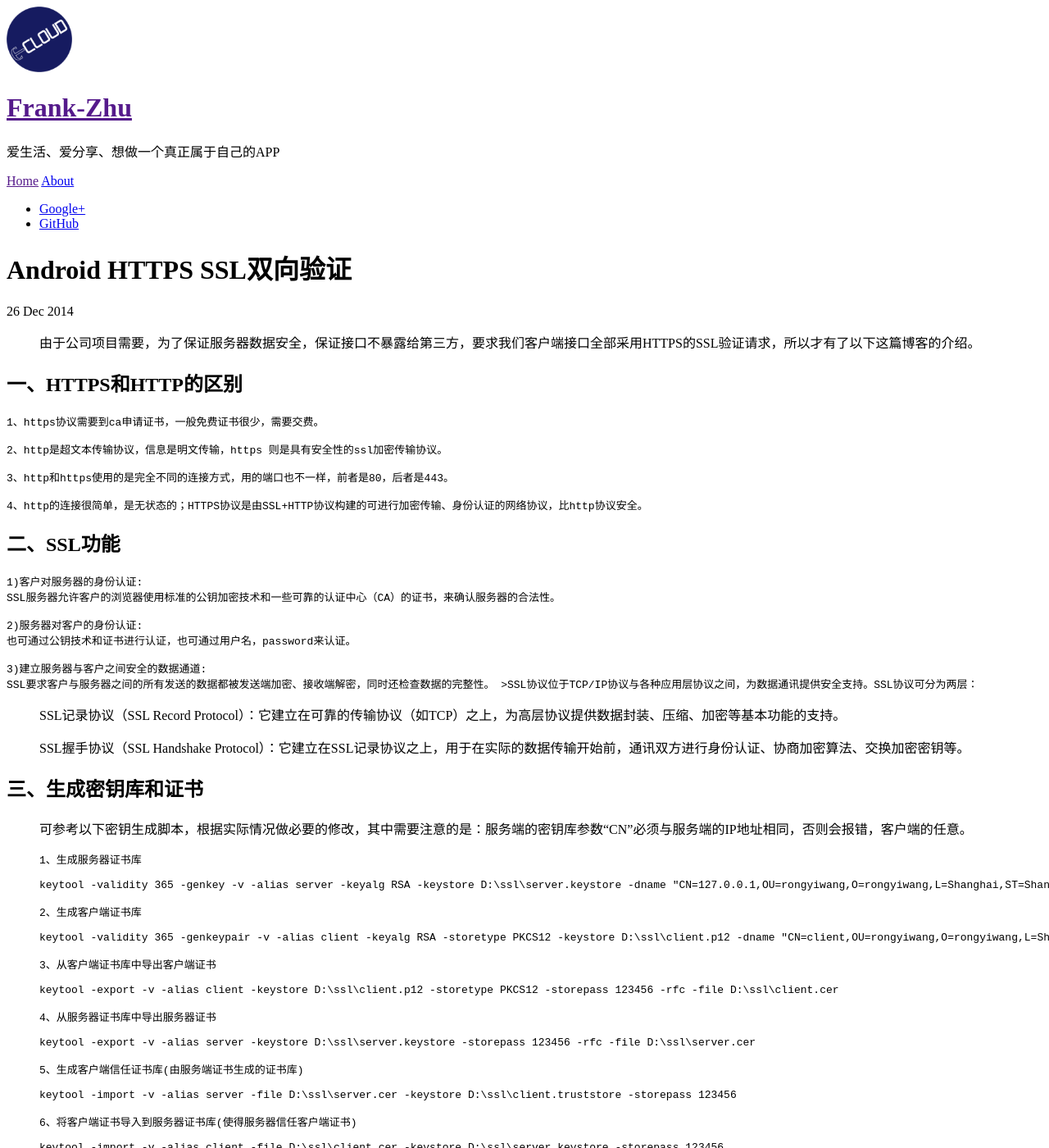
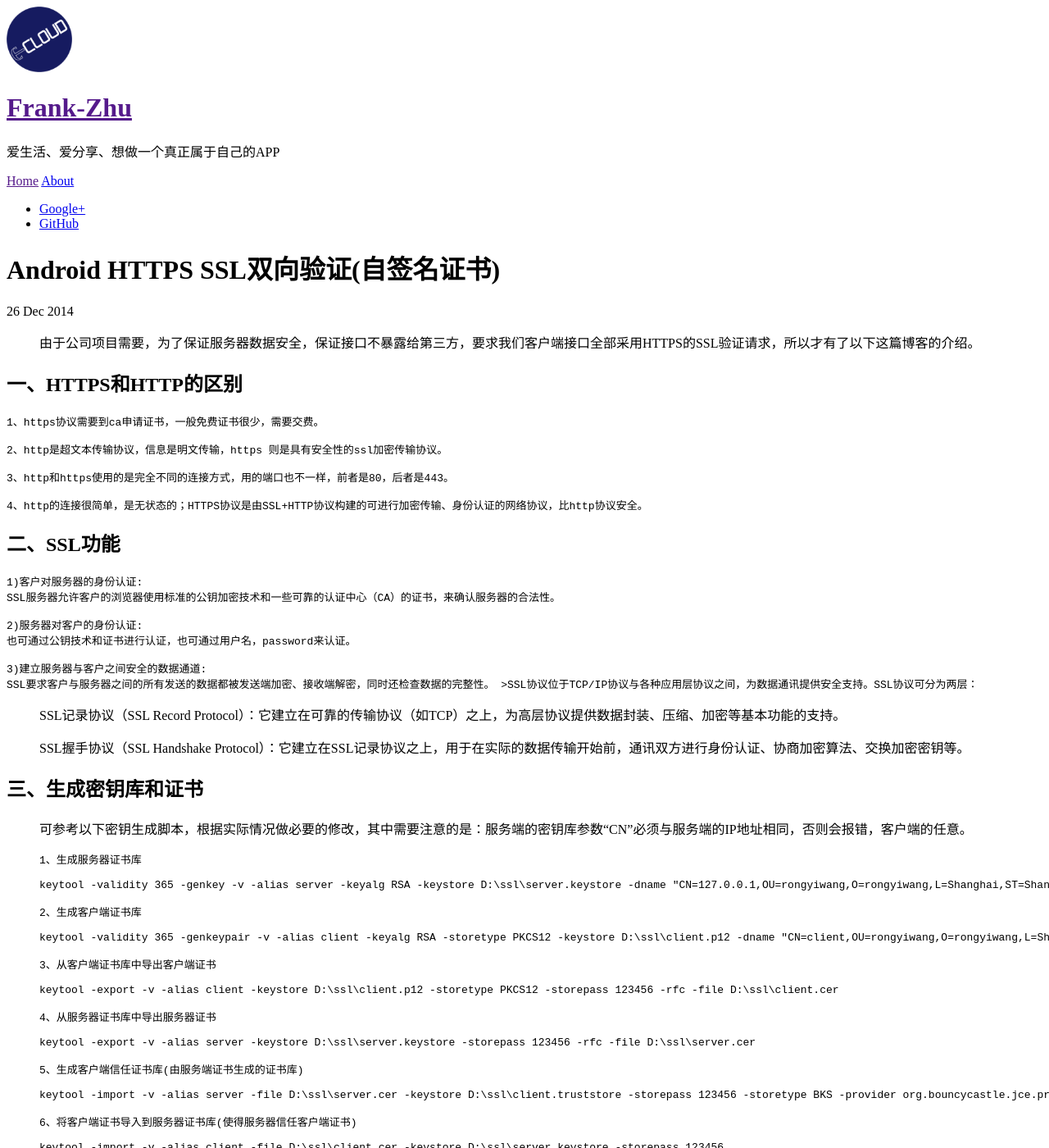
Before and after one commit to Frank-Zhu/Frank-Zhu.github.io, a Jekyll site: the page built from _posts/2014-12-26-android-https-ssl.md, in a window 1280 px wide and 1400 px high. Shown: the whole window at 82% size. Built offline with Jekyll 4.4.1, drawn with Linux system fonts in a browser that asks for light colours; comment, search, counter and statistics services are not loaded.

Commit message:
Deleted: deleted duoshuo comment

```diff
--- a/_layouts/default.html
+++ b/_layouts/default.html
@@ -2,8 +2,6 @@
 <html xmlns="http://www.w3.org/1999/xhtml" xml:lang="en" lang="en-us">
 
   {% include head.html %}
-
-<script type="text/javascript">var cnzz_protocol = (("https:" == document.location.protocol) ? " https://" : " http://");document.write(unescape("%3Cspan id='cnzz_stat_icon_1260379969'%3E%3C/span%3E%3Cscript src='" + cnzz_protocol + "s4.cnzz.com/z_stat.php%3Fid%3D1260379969%26show%3Dpic1' type='text/javascript'%3E%3C/script%3E"));</script>
 
   <body class="theme-base-0c">
 
--- a/_layouts/post.html
+++ b/_layouts/post.html
@@ -44,37 +44,3 @@
     {% endfor %}
   </ul>
 </div>
-
-<section class="post-comments">
-  <!-- 多说评论框 start -->
-  <div class="ds-thread" data-thread-key="{{ page.id}}" data-title="{{ page.title }}" data-url="{{ page.url }}"></div>
-<!-- 多说评论框 end -->
-<!-- 多说公共JS代码 start (一个网页只需插入一次) -->
-<script type="text/javascript">
-var duoshuoQuery = {short_name:"frank-zhu"};
-  (function() {
-    var ds = document.createElement('script');
-    ds.type = 'text/javascript';ds.async = true;
-    ds.src = (document.location.protocol == 'https:' ? 'https:' : 'http:') + '//static.duoshuo.com/embed.js';
-    ds.charset = 'UTF-8';
-    (document.getElementsByTagName('head')[0]
-     || document.getElementsByTagName('body')[0]).appendChild(ds);
-  })();
-  </script>
-<!-- 多说公共JS代码 end -->
-
-<div class="ds-share" data-thread-key="{{ page.id}}" data-title="{{ page.title }}" data-images="https://avatars1.githubusercontent.com/u/5089259?v=3&s=300" data-content="{{ page.title }}" data-url="{{ page.url }}">
-    <div class="ds-share-inline">
-      <ul  class="ds-share-icons-16">
-
-        <li data-toggle="ds-share-icons-more"><a class="ds-more" href="javascript:void(0);">分享到：</a></li>
-        <li><a class="ds-weibo" href="javascript:void(0);" data-service="weibo">微博</a></li>
-        <li><a class="ds-qzone" href="javascript:void(0);" data-service="qzone">QQ空间</a></li>
-        <li><a class="ds-qqt" href="javascript:void(0);" data-service="qqt">腾讯微博</a></li>
-        <li><a class="ds-wechat" href="javascript:void(0);" data-service="wechat">微信</a></li>
-
-      </ul>
-      <div class="ds-share-icons-more">
-      </div>
-    </div>
- </div>
--- a/_posts/2014-12-26-android-https-ssl.md
+++ b/_posts/2014-12-26-android-https-ssl.md
@@ -1,6 +1,6 @@
 ---
 layout: post
-title: Android HTTPS SSL双向验证
+title: Android HTTPS SSL双向验证(自签名证书)
 tags: [https ssl]
 categories: [android]
 ---
@@ -53,7 +53,7 @@
 
 5、生成客户端信任证书库(由服务端证书生成的证书库)
 
-keytool -import -v -alias server -file D:\ssl\server.cer -keystore D:\ssl\client.truststore -storepass 123456
+keytool -import -v -alias server -file D:\ssl\server.cer -keystore D:\ssl\client.truststore -storepass 123456 -storetype BKS -provider org.bouncycastle.jce.provider.BouncyCastleProvider
 
 6、将客户端证书导入到服务器证书库(使得服务器信任客户端证书)
 
```
